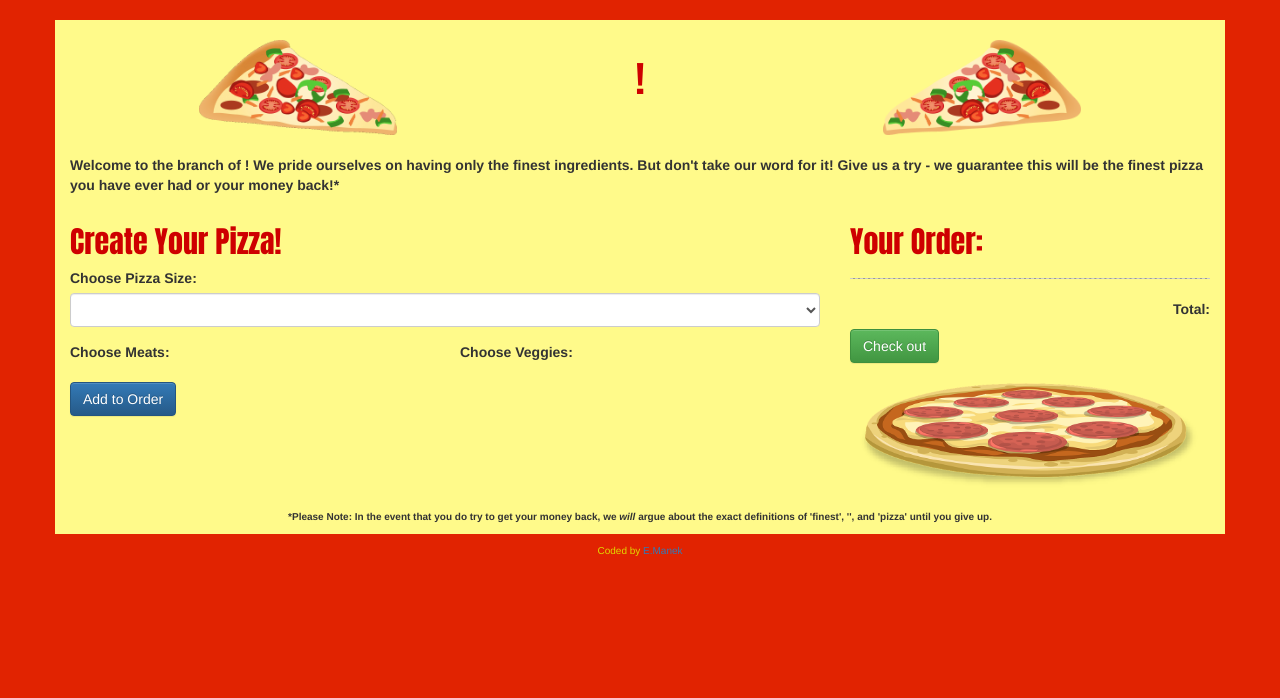
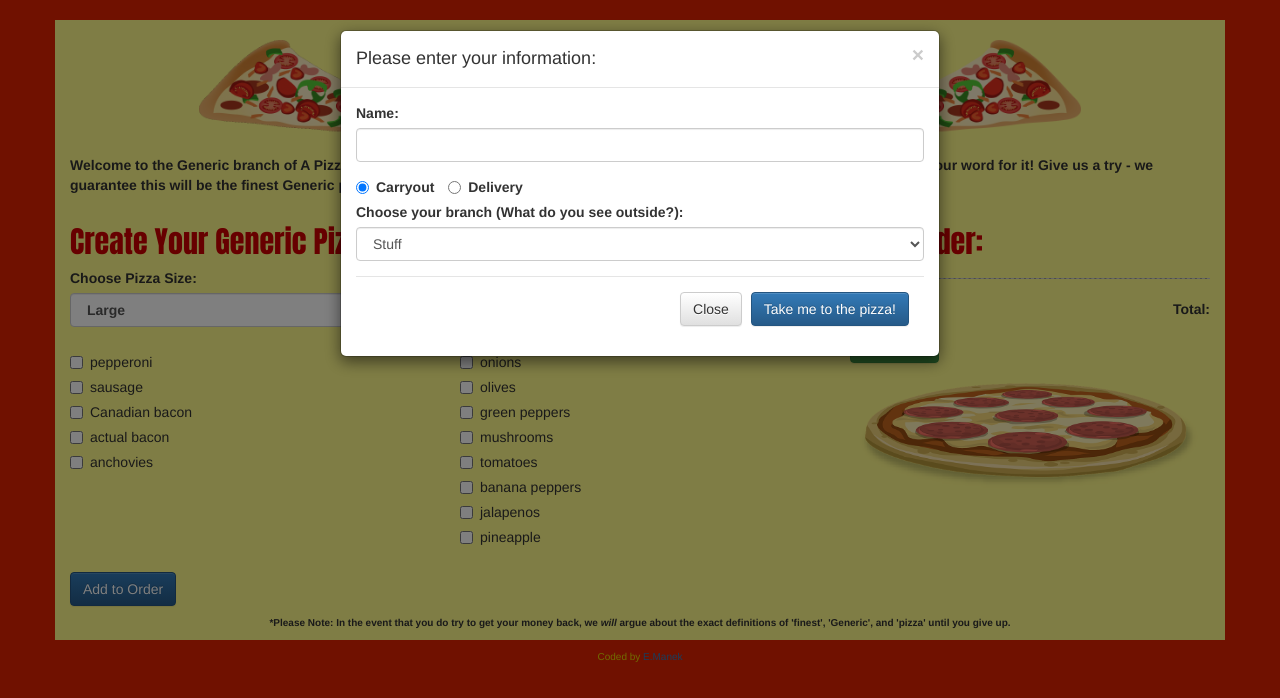
Before and after one commit to ewajm/pizza, a plain HTML site: page index.html in a window 1280 px wide. Drawn offline with Linux system fonts and the light colour scheme.

Commit message:
Connect backend branch functionality to frontend

```diff
--- a/css/styles.css
+++ b/css/styles.css
@@ -81,7 +81,7 @@ h3 button.btn-primary {
   text-align: center;
 }
 
-#checkedOut, #orderWarning, #userAddressGroup, #deliveryOrder {
+#checkedOut, #orderWarning, #userAddressGroup, #deliveryOrder, #premiumWarning {
   display: none;
 }
 
--- a/index.html
+++ b/index.html
@@ -40,6 +40,15 @@
                    <input type="radio" name="deliveryOption" id="delivery">
                    Delivery
                  </label>
+               </div>
+               <div class="form-group">
+                 <label for="branchSelect">Choose your branch (What do you see outside?):</label>
+                 <select id="branchSelect" class=form-control>
+                   <option>Stuff</option selected>
+                   <option value = '0'>SPAAAAAAAAAAAAACE</option>
+                   <option value = '1'>A hot crustacean band</option>
+                   <option value = '2'>Just a forest...OH MY GOD IT'S A DRAGON RUUUN</option>
+                 </select>
                </div>
              </div>
              <div class="modal-footer">
@@ -86,6 +95,7 @@
                   <label for="vegBoxes">Choose Veggies:</label>
                 </div>
               </div>
+              <p id="premiumWarning">* indicates premium ingredients ($1 extra)</p>
               <button type="submit" class="btn btn-primary">Add to Order</button>
             </form>
           </div><!--end column div-->
--- a/js/scripts.js
+++ b/js/scripts.js
@@ -9,7 +9,7 @@ var branches = ["Space", "Undersea", "Fantasy"];
 //objects
 function Store(name){
   this.name = name;
-  this.place;
+  this.place = "Generic";
   this.meats = ["pepperoni", "sausage", "Canadian bacon", "actual bacon", "anchovies"];
   this.veggies = ["onions", "olives", "green peppers", "mushrooms", "tomatoes", "banana peppers", "jalapenos", "pineapple"];
   this.pizzaSizes = ["Large", "Medium", "Small"];
@@ -17,10 +17,9 @@ function Store(name){
 }
 
 Store.prototype.setBranch = function(placeIndex){
-  var branchMeats = [["space pepperoni", "space sausage"], ["shark", "kraken"], ["dragon", "gryphon"]];
-  var branchVeggies = [["space mushrooms", "space onions", "space olives"], ["red algae", "kelp", "sea grapes"], ["slime mold", "athelas", "fruit of the lotus tree"]];
+  var branchMeats = [["space pepperoni*", "space sausage*"], ["shark*", "kraken*"], ["dragon*", "gryphon*"]];
+  var branchVeggies = [["space onions*", "space olives*", "space green peppers*", "space mushrooms*"] , ["red algae*", "kelp*", "sea grapes*"], ["slime mold*", "athelas*", "fruit of the lotus tree*"]];
   this.place = branches[placeIndex];
-  this.name = this.place + " Pizza Place";
   this.meats = branchMeats[placeIndex].concat(this.meats);
   this.veggies = branchVeggies[placeIndex].concat(this.veggies);
 }
@@ -83,8 +82,7 @@ Customer.prototype.addPizza = function(pizza){
 
 //<!-- Front End  -->
 $(document).ready(function(){
-  var thisStore = new Store("Generic Pizza Place");
-  thisStore.setBranch("Generic");
+  var thisStore = new Store("A Pizza Place");
   var currentCustomer = new Customer("User");
   createStoreDisplay(thisStore);
 
@@ -107,6 +105,13 @@ $(document).ready(function(){
       $(".address").text(currentCustomer.address);
       $("#deliveryOrder").show();
       $("#carryoutOrder").hide();
+    }
+    var branch = parseInt($("#branchSelect").val());
+    console.log(isNaN(branch));
+    if(!isNaN(branch)){
+      thisStore.setBranch(branch);
+      createStoreDisplay(thisStore);
+      $("#premiumWarning").show();
     }
     $("#startModal").modal("hide");
   });
@@ -179,11 +184,12 @@ $(document).ready(function(){
 
   function generateCheckboxes(selectItems, formID){
     selectItems.forEach(function(item){
-      $("div#"+formID).append('<div class="checkbox"><label><input type="checkbox" value="' + item.replace(/\s/g, '-') + '" aria-label="...">' + item + '</label></div>');
+      $("div#"+formID).append('<div class="checkbox"><label><input type="checkbox" value="' + item.replace(/\s/g, '-').replace(/\*/, '') + '" aria-label="...">' + item + '</label></div>');
     });
   }
 
   function createStoreDisplay(store){
+    $("select#sizeSelect, #meatBoxes, #vegBoxes").empty();
     store.pizzaSizes.forEach(function(size){
       $("select#sizeSelect").append("<option value='" + size + "'>" + size + "</option>");
     });
```
